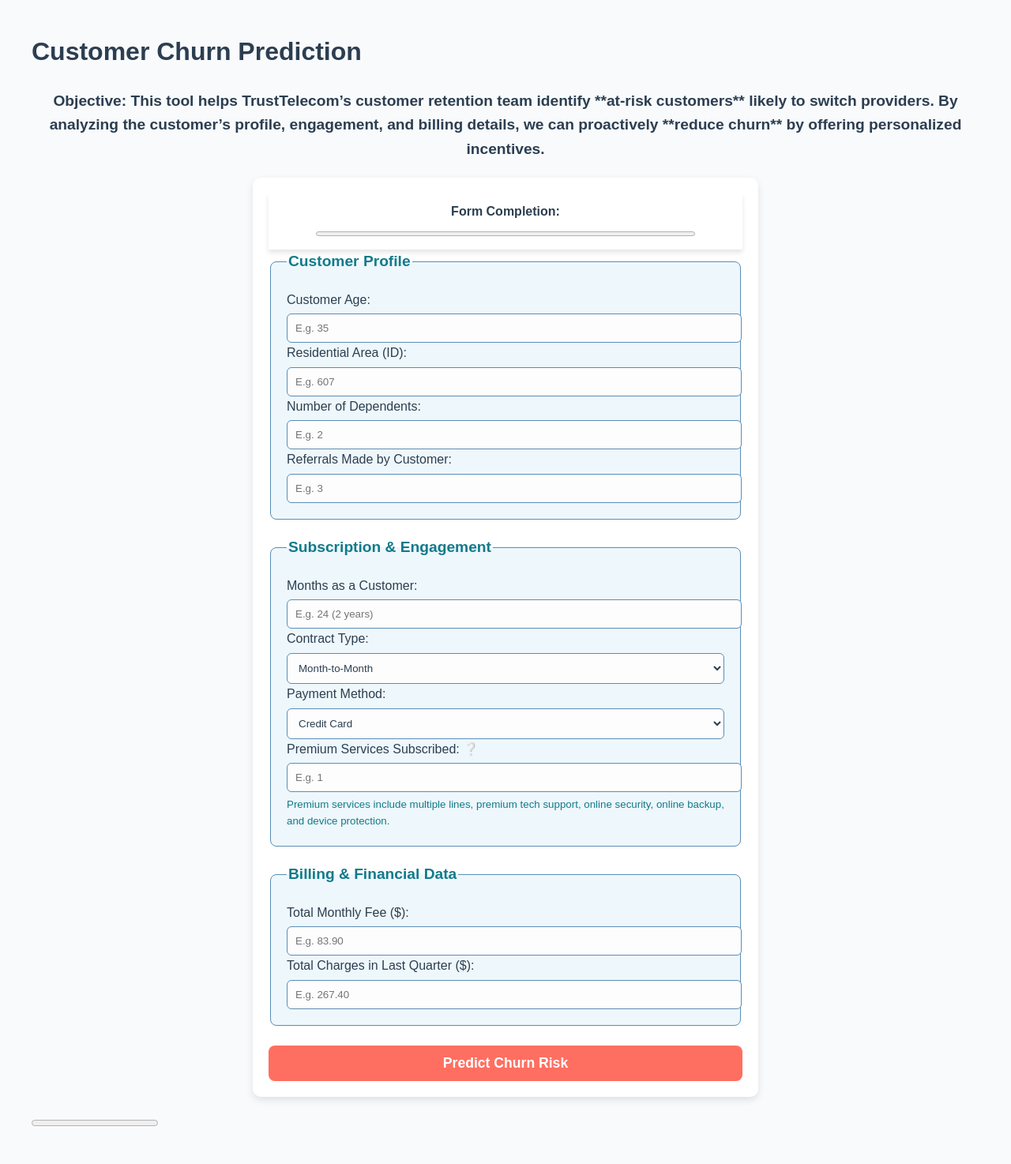
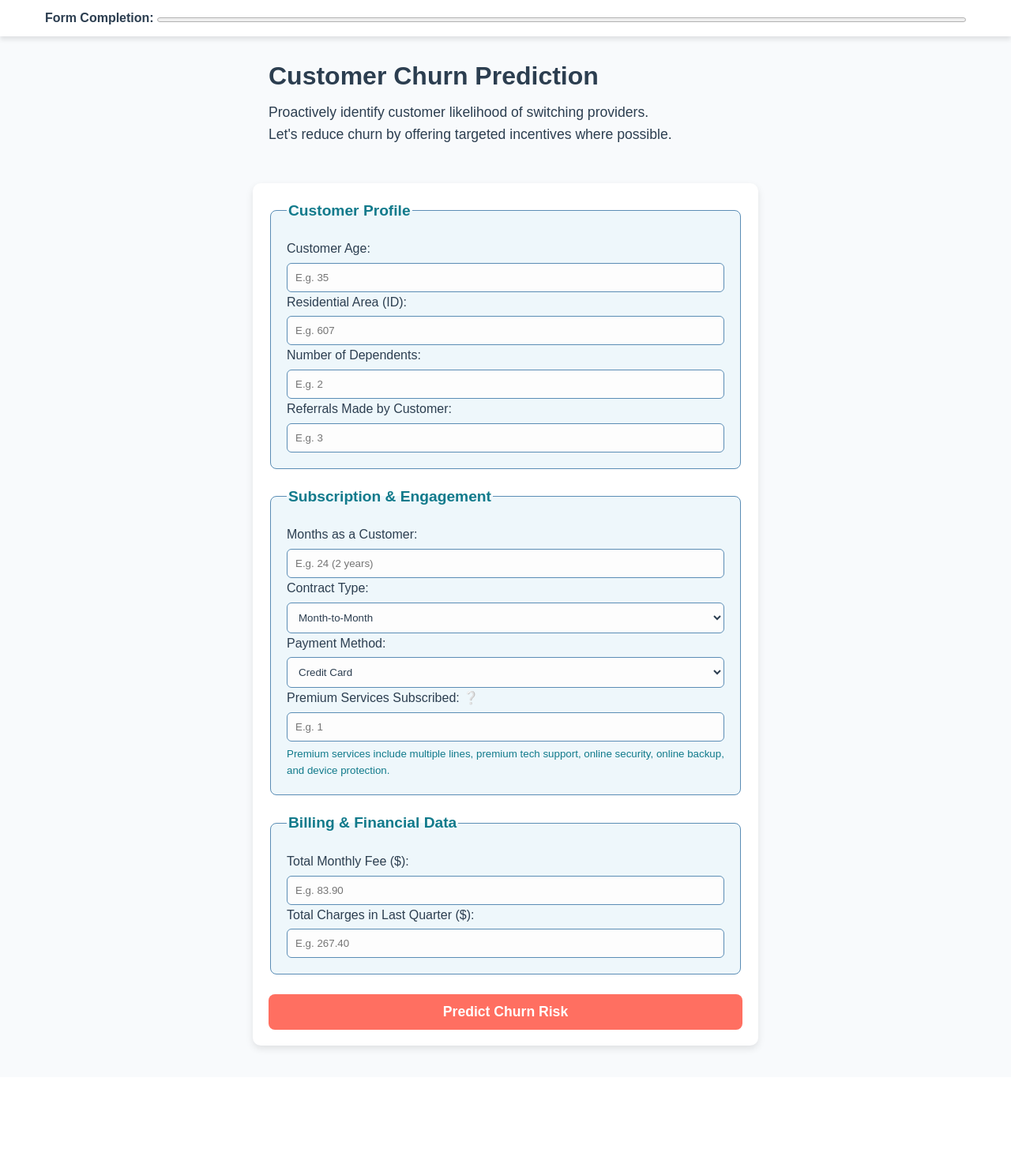
Before and after one commit to NR721/telecom-churnpred, a Flask app: page / in a window 1280 px wide. Shown: the whole page at 79% size. After the commit the page ends 1331 px from the top, so only its background shows below. Run offline with Flask 3, Linux system fonts and the light colour scheme.

Commit message:
+ progress bar + error tooltips for num fields

```diff
--- a/src/static/css/style.css
+++ b/src/static/css/style.css
@@ -7,14 +7,40 @@ body {
     color: #2c3e50;  /* Deep blue-gray for readability */
 }
 
+/* Header Styling */
+header {
+    text-align: left;
+    max-width: 600px;
+    margin: 0 auto 20px; /* Centers but aligns text to the left */
+    padding: 10px;
+}
+
+/* Main Heading */
+header h1 {
+    font-size: 2em;
+    font-weight: bold;
+    margin-bottom: 5px;
+}
+
+/* Subheading (Normal Text, Left-Aligned) */
+header p {
+    text-align: left;
+    font-size: 1.1em;
+    font-weight: normal; /* Ensures it's not bold */
+    color: #2c3e50;
+    margin-top: 0;
+}
+
 /* Form Container */
 form {
     max-width: 600px;
+    width: 90%; /* Ensure it scales properly */
     margin: 20px auto;
     padding: 20px;
     background-color: white;  /* Clean, light background */
     border-radius: 10px;
     box-shadow: 0px 4px 10px rgba(0, 0, 0, 0.1);
+    overflow: hidden;  /* Prevents overflow */
 }
 
 /* Form Sections */
@@ -24,8 +50,10 @@ fieldset {
     margin-bottom: 20px;
     border-radius: 8px;
     background-color: #eef7fb; /* Very light blue for a soft touch */
+    overflow: hidden; /* Prevents stretching */
 }
 
+/* Legend */
 legend {
     font-weight: bold;
     font-size: 1.2em;
@@ -36,6 +64,8 @@ legend {
 input, select {
     padding: 10px;
     width: 100%;
+    max-width: 100%; /* Ensures they never exceed their container */
+    box-sizing: border-box; /* Includes padding & borders in width calculation */
     margin-top: 5px;
     border: 1px solid #5b8db5;
     border-radius: 6px;
@@ -43,27 +73,27 @@ input, select {
     color: #2c3e50;
 }
 
+/* Fix Input Overflow */
 input:focus, select:focus {
     outline: none;
     border-color: #17a2b8;
     box-shadow: 0px 0px 8px rgba(23, 162, 184, 0.5);
 }
 
-.form-container {
-    display: flex;
-    justify-content: space-between;
-    gap: 20px;
+/* Prevent Long Inputs from Stretching Parent */
+input[type="number"],
+input[type="text"],
+select {
+    width: 100%;
+    max-width: 100%;
 }
 
-.column {
-    flex: 1;
-    min-width: 300px;
-}
-
-/* Progress Bar */
+/* Ensure Progress Bar is Always Visible */
 #progress-container {
-    position: sticky;
+    position: fixed;  /* Fixed at the top */
     top: 0;
+    left: 0;
+    width: 100%;
     background: white;
     padding: 10px 0;
     text-align: center;
@@ -96,6 +126,19 @@ small {
     color: #117a8b;
 }
 
+/* Error Handling */
+input.error {
+    border: 2px solid red;
+    background-color: #ffe6e6;
+}
+
+small.error-message {
+    color: red;
+    font-size: 0.9em;
+    display: block;
+    margin-top: 5px;
+}
+
 /* Prediction Result */
 h2 {
     text-align: center;
@@ -111,6 +154,11 @@ p {
 /* Responsive Design */
 @media (max-width: 768px) {
     form {
-        width: 90%;
+        width: 95%;
+        padding: 15px;
+    }
+
+    input, select {
+        font-size: 1em; /* Slightly smaller for better mobile experience */
     }
 }
--- /dev/null
+++ b/src/static/scripts/validation.js
@@ -0,0 +1,60 @@
+document.addEventListener("DOMContentLoaded", function () {
+    let inputs = document.querySelectorAll("input, select");
+    let progressBar = document.getElementById("progressBar");
+    let progressContainer = document.getElementById("progress-container");
+
+    function updateProgress() {
+        let filled = [...inputs].filter((input) =>
+            input.value.trim() !== "" && input.value !== "0"
+        ).length;
+        let progress = (filled / inputs.length) * 100;
+        progressBar.value = progress;
+    }
+
+    // Listen for changes in input fields & dropdowns
+    inputs.forEach(input => {
+        input.addEventListener("input", updateProgress);
+        input.addEventListener("change", updateProgress);
+    });
+
+    // Prevent Negative Numbers
+    let numberInputs = document.querySelectorAll('input[type="number"]');
+    numberInputs.forEach(input => {
+        input.addEventListener("input", function () {
+            if (this.value < 0) {
+                this.value = ""; // Clear invalid input
+                this.classList.add("error");
+                showTooltip(this, "Value cannot be negative");
+            } else {
+                this.classList.remove("error");
+                hideTooltip(this);
+            }
+        });
+    });
+
+    // Function to show tooltip
+    function showTooltip(element, message) {
+        let tooltip = element.parentNode.querySelector(".error-message");
+        if (!tooltip) { // Prevent duplicate messages
+            tooltip = document.createElement("small");
+            tooltip.className = "error-message";
+            tooltip.innerText = message;
+            element.parentNode.appendChild(tooltip);
+        }
+    }
+
+    // Function to hide tooltip
+    function hideTooltip(element) {
+        let tooltip = element.parentNode.querySelector(".error-message");
+        if (tooltip) tooltip.remove();
+    }
+
+    // Ensure the Progress Bar remains sticky
+    window.addEventListener("scroll", function () {
+        if (window.scrollY > 10) {
+            progressContainer.classList.add("sticky");
+        } else {
+            progressContainer.classList.remove("sticky");
+        }
+    });
+});
--- a/src/templates/home.html
+++ b/src/templates/home.html
@@ -5,10 +5,11 @@
         <link rel="stylesheet" type="text/css" href="{{ url_for('static', filename='css/style.css') }}">
     </head>
     <body>
-
+    <header>
         <h1>Customer Churn Prediction</h1>
-        <p><strong>Objective:</strong> This tool helps TrustTelecom’s customer retention team identify **at-risk customers** likely to switch providers. By analyzing the customer’s profile, engagement, and billing details, we can proactively **reduce churn** by offering personalized incentives.</p>
-
+        <p>Proactively identify customer likelihood of switching providers. <br>
+            Let's reduce churn by offering targeted incentives where possible.</p>
+    </header>
         <form method="POST">
             <!-- Progress Bar -->
             <div id="progress-container">
@@ -81,27 +82,7 @@
             <p><strong>Churn Risk Score:</strong> {{ prediction }} (1 = Likely to Churn, 0 = Retained)</p>
         {% endif %}
 
-        <progress id="progressBar" value="0" max="100"></progress>
-
-        <script>
-            document.addEventListener("DOMContentLoaded", function () {
-                let inputs = document.querySelectorAll("input, select");
-
-                function updateProgress() {
-                    let filled = [...inputs].filter((input) =>
-                        input.value.trim() !== "" && input.value !== "0"
-                    ).length;
-                    let progress = (filled / inputs.length) * 100;
-                    document.getElementById("progressBar").value = progress;
-                }
-
-                // Listen for changes in input fields & dropdowns
-                inputs.forEach(input => {
-                    input.addEventListener("input", updateProgress);
-                    input.addEventListener("change", updateProgress);
-                });
-            });
-        </script>
+        <script src="{{ url_for('static', filename='scripts/validation.js') }}"></script>
 
     </body>
     </html>
```
Also changed, not shown: 1 other file.
